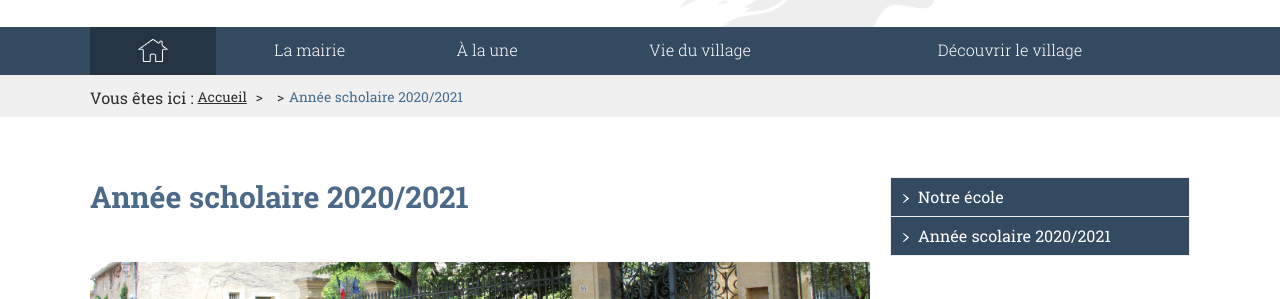
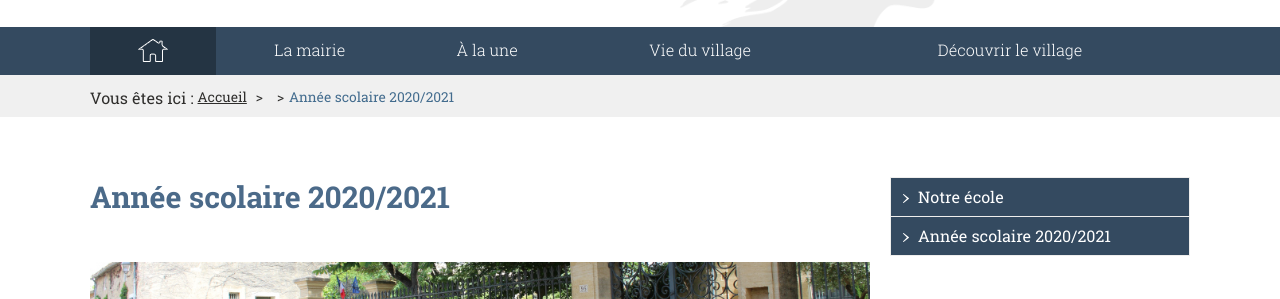
Before and after one commit to Flaux-Village/flaux-village.github.io, a Jekyll site: the page built from orgscolaire.md, in a window 1280 px wide and 900 px high. Shown: the part 150-449 px from the top of the window. Built offline with Jekyll 4.4.1, drawn with Linux system fonts in a browser that asks for light colours; our own code applies the rules of GitHub Pages for plain Markdown files.

Commit message:
Update orgscolaire.md

```diff
--- a/orgscolaire.md
+++ b/orgscolaire.md
@@ -1,9 +1,9 @@
 ---
 layout: page
-titre: Vie du village | Année scholaire 2020/2021
+titre: Vie du village | Année scolaire 2020/2021
 description: L'école de Flaux
 keywords: mairie, commune, flaux, gard, ecole, vie
-titre_page: Année scholaire 2020/2021
+titre_page: Année scolaire 2020/2021
 illustration: /assets/illustrations/anneescholbanner-980.JPG
 description_illustration: École de Flaux
 
```
